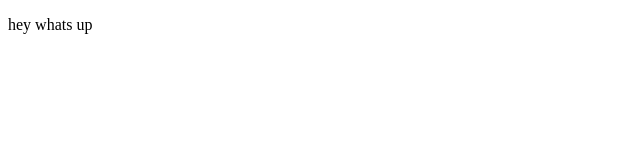
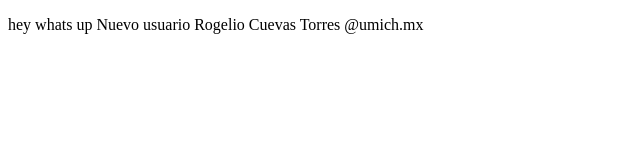
Before and after one commit to rogelio-cuevas/Personal, a plain HTML site: page index.html in a window 1280 px wide. Shown: the whole page, without its empty margins (0-640 px from the left). Drawn offline with Linux system fonts and the light colour scheme.

```diff
--- a/index.html
+++ b/index.html
@@ -9,6 +9,7 @@
 <body>
     <p>
         hey whats up
+        Nuevo usuario Rogelio Cuevas Torres @umich.mx
 
     </p>
 </body>
```
